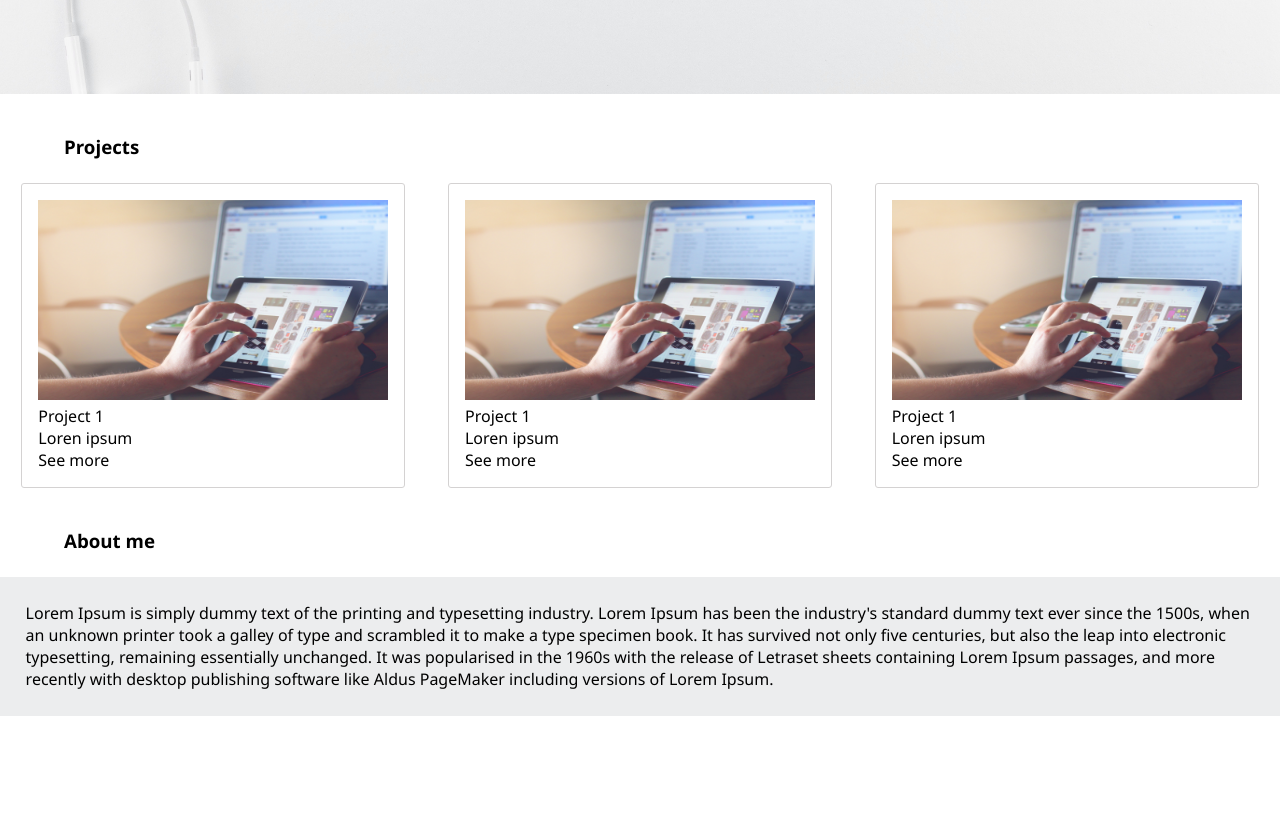
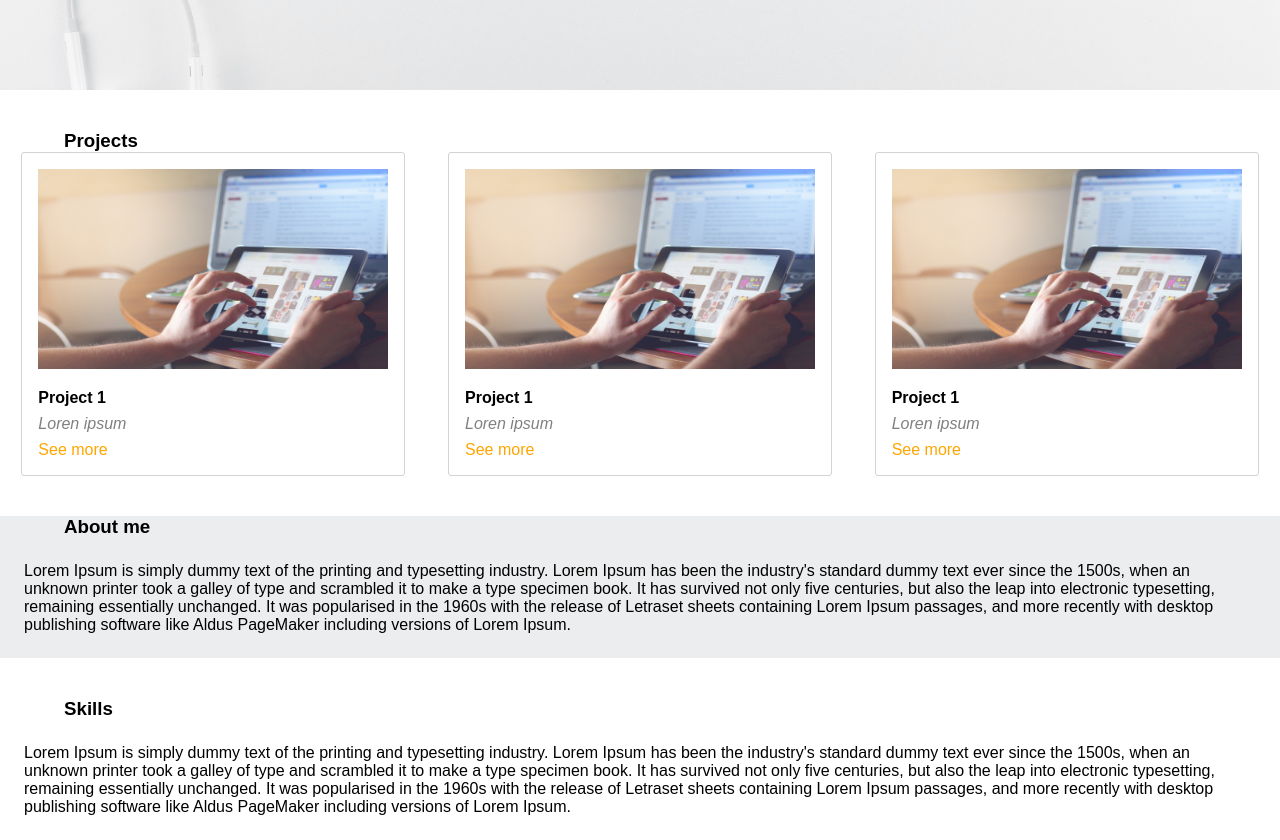
Before and after one commit to Pavel-Kliukin/HTML_CSS_Study, a plain HTML site: page MyPortfolio/index.html in a window 1280 px wide. Shown: the part 554-1394 px from the top of the page. Before the commit the page ends 1270 px from the top, so only its background shows below. Drawn offline with Linux system fonts and the light colour scheme.

Commit message:
Added Skills and another changes to portfolio

```diff
--- a/MyPortfolio/index.html
+++ b/MyPortfolio/index.html
@@ -24,31 +24,39 @@
         <section id="upper_part">
             <h2>Welcome to my portfolio</h2>
         </section>
+        <section id="Projects">
             <h3>Projects</h3>
             <section id="myProjects">
                 <article class="project">
                     <img src="2.jpg" alt="Project 1" width="350" height="200">
-                <p>Project 1</p>
-                <p>Loren ipsum</p>
-                <p>See more</p>
+                    <p class="projectName">Project 1</p>
+                    <p class="projectText">Loren ipsum</p>
+                    <p class="seeMore">See more</p>
                 </article>
                 <article class="project">
                     <img src="2.jpg" alt="Project 2" width="350" height="200">
-                <p>Project 1</p>
-                <p>Loren ipsum</p>
-                <p>See more</p>
+                    <p class="projectName">Project 1</p>
+                    <p class="projectText">Loren ipsum</p>
+                    <p class="seeMore">See more</p>
                 </article>
                 <article class="project">
                     <img src="2.jpg" alt="Project 3" width="350" height="200">
-                <p>Project 1</p>
-                <p>Loren ipsum</p>
-                <p>See more</p>
+                    <p class="projectName">Project 1</p>
+                    <p class="projectText">Loren ipsum</p>
+                    <p class="seeMore">See more</p>
                 </article>
             </section>
+        </section>
+        <section id="aboutMe">
             <h3>About me</h3>
-        <section id="aboutMe">
             <p id="aboutMeText">
                 Lorem Ipsum is simply dummy text of the printing and typesetting industry. Lorem Ipsum has been the industry's standard dummy text ever since the 1500s, when an unknown printer took a galley of type and scrambled it to make a type specimen book. It has survived not only five centuries, but also the leap into electronic typesetting, remaining essentially unchanged. It was popularised in the 1960s with the release of Letraset sheets containing Lorem Ipsum passages, and more recently with desktop publishing software like Aldus PageMaker including versions of Lorem Ipsum.
             </p>
         </section>
+        <section id="Skills">
+            <h3>Skills</h3>
+            <p id="skillsText">
+                Lorem Ipsum is simply dummy text of the printing and typesetting industry. Lorem Ipsum has been the industry's standard dummy text ever since the 1500s, when an unknown printer took a galley of type and scrambled it to make a type specimen book. It has survived not only five centuries, but also the leap into electronic typesetting, remaining essentially unchanged. It was popularised in the 1960s with the release of Letraset sheets containing Lorem Ipsum passages, and more recently with desktop publishing software like Aldus PageMaker including versions of Lorem Ipsum.
+            </p>
+        </section>
 </html>
--- a/MyPortfolio/style.css
+++ b/MyPortfolio/style.css
@@ -6,7 +6,7 @@
 
 body {
     background-color: white;
-    font-family: 'Segoe UI', Tahoma, Geneva, Verdana, sans-serif;
+    font-family:Arial, Helvetica, sans-serif
 }
 
 header {
@@ -46,7 +46,7 @@ nav ul li a {
 h3 {
     margin-top: 5vh;
     margin-left: 5vw;
-    margin-bottom: 3vh;
+    /* margin-bottom: 3vh; */
 }
 
 #myProjects {
@@ -66,11 +66,27 @@ h3 {
     padding: 1rem;
 }
 
+.projectName {
+    margin-top: 1rem;
+    font-weight: bold;
+}
+
+.projectText {
+    margin-top: 0.5rem;
+    font-style: oblique;
+    color: grey;
+}
+
+.seeMore {
+    margin-top: 0.5rem;
+    color: orange;
+}
+
 #aboutMe {
     background-color: rgb(236, 237, 238);
 }
 
-#aboutMeText {
-    margin: 2vw;
+#aboutMeText, #skillsText {
+    margin: 1.5rem;
     display: inline-block;
 }
```
Lines whose indentation alone changed are shown as unchanged.
